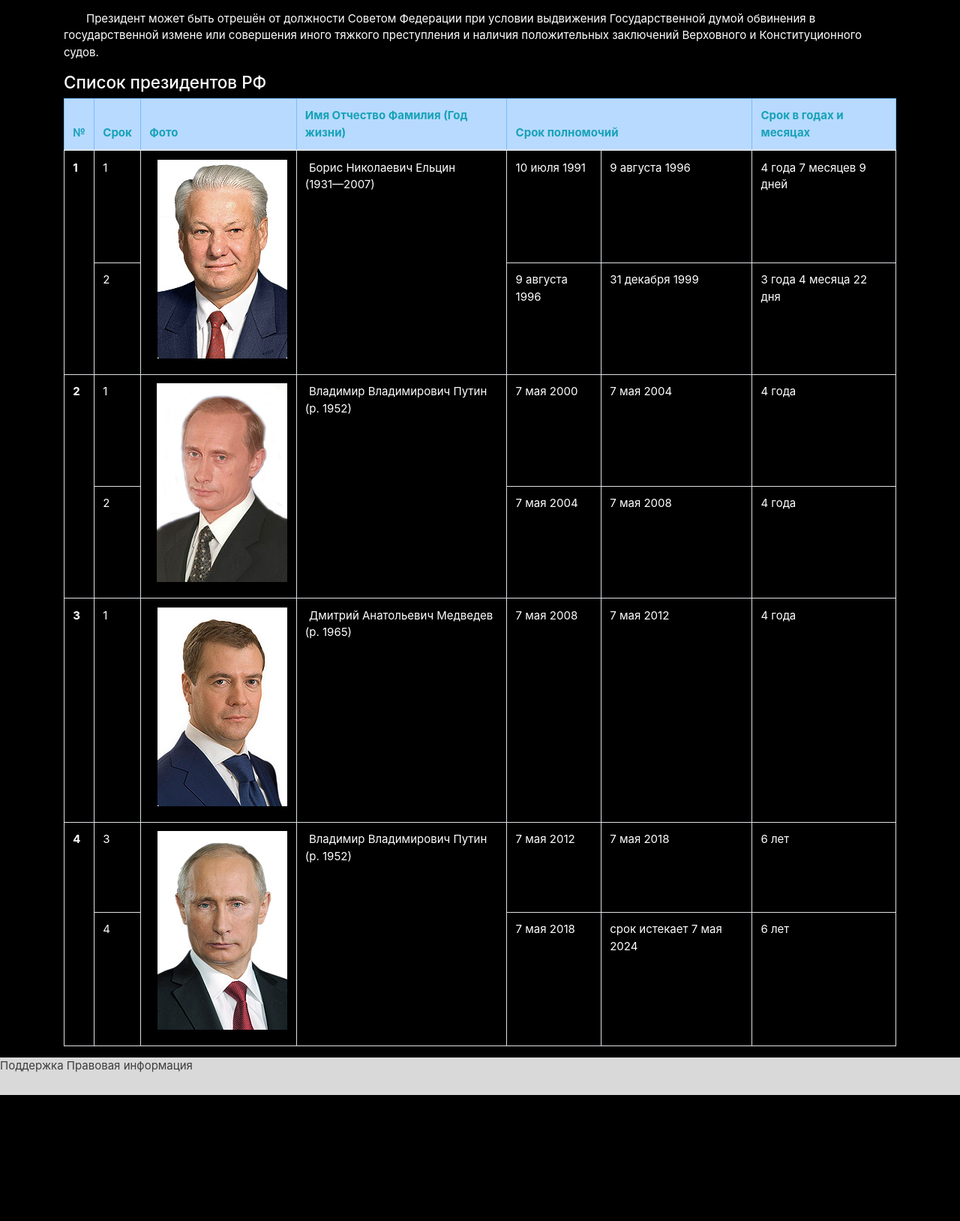
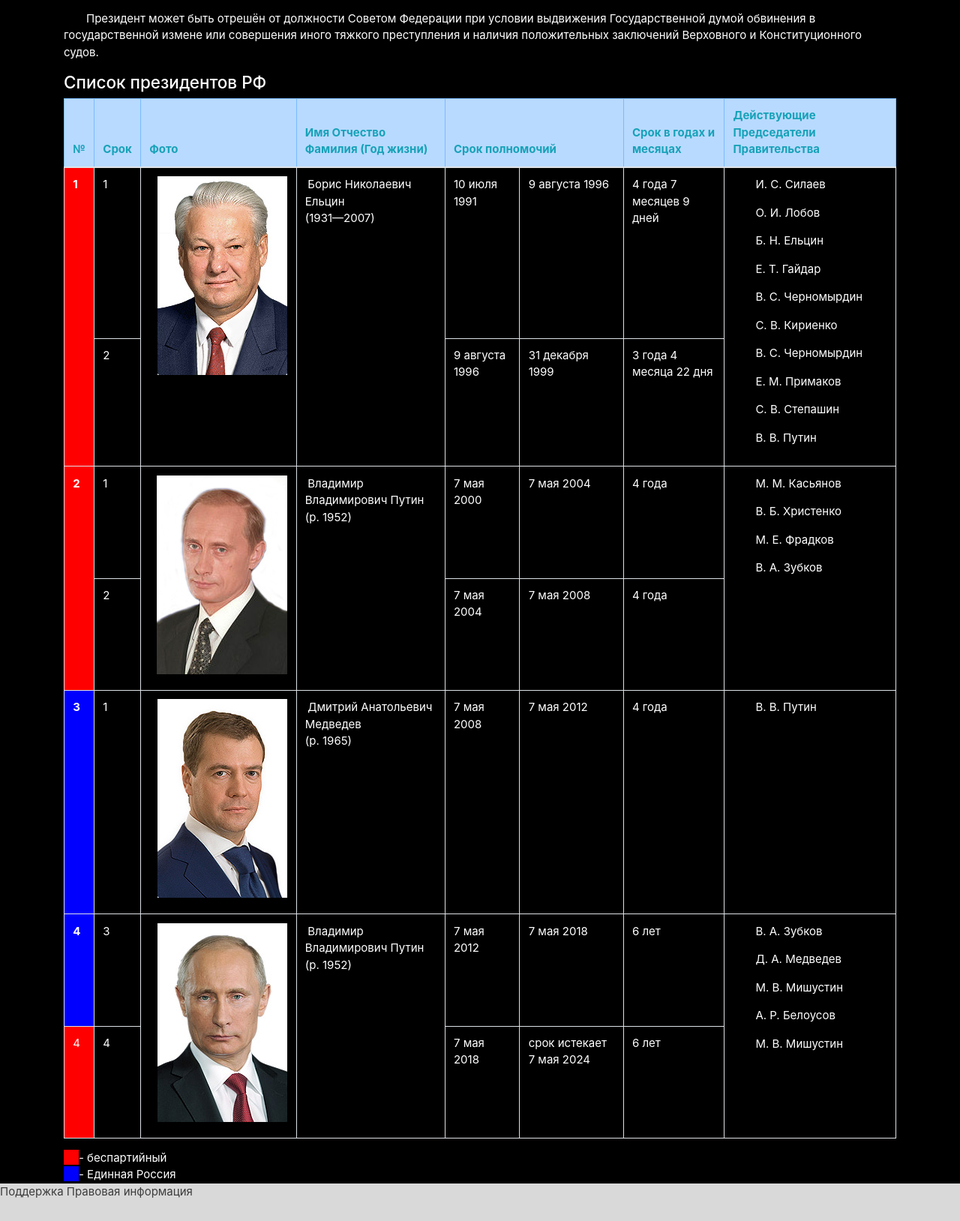
Before and after one commit to ruzaharsu/political-na-PostSovet-space, a PHP site: page /country/russia/index.html in a window 1280 px wide. Shown: the part 2021-3649 px from the top of the page at 75% size. Before the commit the page ends 3481 px from the top, so only its background shows below. Run offline with PHP 8.4, Linux system fonts and the light colour scheme; some libraries are stand-ins or nearby versions.

Commit message:
01.01.2021

```diff
--- a/country/russia/index.html
+++ b/country/russia/index.html
@@ -162,19 +162,33 @@
                         <th scope="col"> Имя Отчество Фамилия (Год жизни)</th>
                         <th scope="col" colspan="2">Срок полномочий</th>
                         <th scope="col">Срок в годах и месяцах</th>
+                        <th scope="col">Действующие Председатели Правительства</th>
                     </tr>
                 </thead>
                 <tbody class="ussr">
                     <tr>
-                        <th scope="row" rowspan="2">1</th>
+                        <th scope="row" rowspan="2" style="background: red;">1</th>
                         <td>1</td>
                         <td rowspan="2">
                             <img src="Boris.jpg" alt="">
                         </td>
-                        <td rowspan="2"><a href="https://ru.wikipedia.org/wiki/Ельцин,_Борис_Николаевич">Борис Николаевич Ельцин</a> <br> (1931—2007)</td>
+                        <td rowspan="2"><a href="https://ru.wikipedia.org/wiki/Ельцин,_Борис_Николаевич">Борис
+                                Николаевич Ельцин</a> <br> (1931—2007)</td>
                         <td>10 июля 1991</td>
                         <td>9 августа 1996</td>
                         <td>4 года 7 месяцев 9 дней</td>
+                        <td rowspan="2">
+                            <p>И. С. Силаев</p>
+                            <p>О. И. Лобов</p>
+                            <p>Б. Н. Ельцин</p>
+                            <p>Е. Т. Гайдар</p>
+                            <p>В. С. Черномырдин</p>
+                            <p>С. В. Кириенко</p>
+                            <p>В. С. Черномырдин</p>
+                            <p>Е. М. Примаков</p>
+                            <p>С. В. Степашин</p>
+                            <p>В. В. Путин</p>
+                        </td>
                     </tr>
                     <tr>
                         <td>2</td>
@@ -183,13 +197,20 @@
                         <td>3 года 4 месяца 22 дня</td>
                     </tr>
                     <tr>
-                        <th scope="row" rowspan="2">2</th>
+                        <th scope="row" rowspan="2" style="background: red;">2</th>
                         <td>1</td>
                         <td rowspan="2"><img src="Vladimir_Vladimirovich_Putin.jpg" alt=""></td>
-                        <td rowspan="2"><a href="https://ru.wikipedia.org/wiki/Путин,_Владимир_Владимирович">Владимир Владимирович Путин</a> <br> (р. 1952)</td>
+                        <td rowspan="2"><a href="https://ru.wikipedia.org/wiki/Путин,_Владимир_Владимирович">Владимир
+                                Владимирович Путин</a> <br> (р. 1952)</td>
                         <td>7 мая 2000</td>
                         <td>7 мая 2004</td>
                         <td>4 года</td>
+                        <td rowspan="2">
+                            <p>М. М. Касьянов</p>
+                            <p>В. Б. Христенко</p>
+                            <p>М. Е. Фрадков</p>
+                            <p>В. А. Зубков</p>
+                        </td>
                     </tr>
                     <tr>
                         <td>2</td>
@@ -198,31 +219,48 @@
                         <td>4 года</td>
                     </tr>
                     <tr>
-                        <th scope="row">3</th>
+                        <th scope="row" style="background: blue;">3</th>
                         <td>1</td>
                         <td><img src="Dmitry_Anatolyevich_Medvedev.jpg" alt=""></td>
-                        <td><a href="https://ru.wikipedia.org/wiki/Медведев,_Дмитрий_Анатольевич">Дмитрий Анатольевич Медведев</a> <br> (р. 1965)</td>
+                        <td><a href="https://ru.wikipedia.org/wiki/Медведев,_Дмитрий_Анатольевич">Дмитрий Анатольевич
+                                Медведев</a> <br> (р. 1965)</td>
                         <td>7 мая 2008</td>
                         <td>7 мая 2012</td>
                         <td>4 года</td>
+                        <td>
+                            <p>В. В. Путин</p>
+                        </td>
                     </tr>
                     <tr>
-                        <th scope="row" rowspan="2">4</th>
+                        <th scope="row" style="background: blue;">4</th>
                         <td>3</td>
                         <td rowspan="2"><img src="Vladimir_Vladimirovich_Putin_(2nd_Presidency).jpg" alt=""></td>
-                        <td rowspan="2"><a href="https://ru.wikipedia.org/wiki/Путин,_Владимир_Владимирович">Владимир Владимирович Путин</a> <br> (р. 1952)</td>
+                        <td rowspan="2"><a href="https://ru.wikipedia.org/wiki/Путин,_Владимир_Владимирович">Владимир
+                                Владимирович Путин</a> <br> (р. 1952)</td>
                         <td>7 мая 2012</td>
                         <td>7 мая 2018</td>
                         <td>6 лет</td>
+                        <td rowspan="2">
+                            <p>В. А. Зубков</p>
+                            <p>Д. А. Медведев</p>
+                            <p>М. В. Мишустин</p>
+                            <p>А. Р. Белоусов</p>
+                            <p>М. В. Мишустин</p>
+                        </td>
                     </tr>
                     <tr>
-                        <td>4</td>
+                        <td style="background: red;">4</td>
+                        <td>4
+                        </td>
                         <td>7 мая 2018</td>
                         <td>срок истекает 7 мая 2024</td>
                         <td>6 лет</td>
                     </tr>
                 </tbody>
             </table>
+            <div id="bpart"></div> -  беспартийный
+            <br>
+            <div id="part"></div>  - Единная Россия
         </div>
     </main>
     <footer>
--- a/country/russia/style.css
+++ b/country/russia/style.css
@@ -134,3 +134,18 @@ img{
     background-color: black;
     color: white;
 }
+
+#bpart{
+    float: left;
+    width:  20px;
+    height: 20px;
+    background: red;
+
+}
+#part{
+    float: left;
+    width:  20px;
+    height: 20px;
+    background: blue;
+
+}
```
